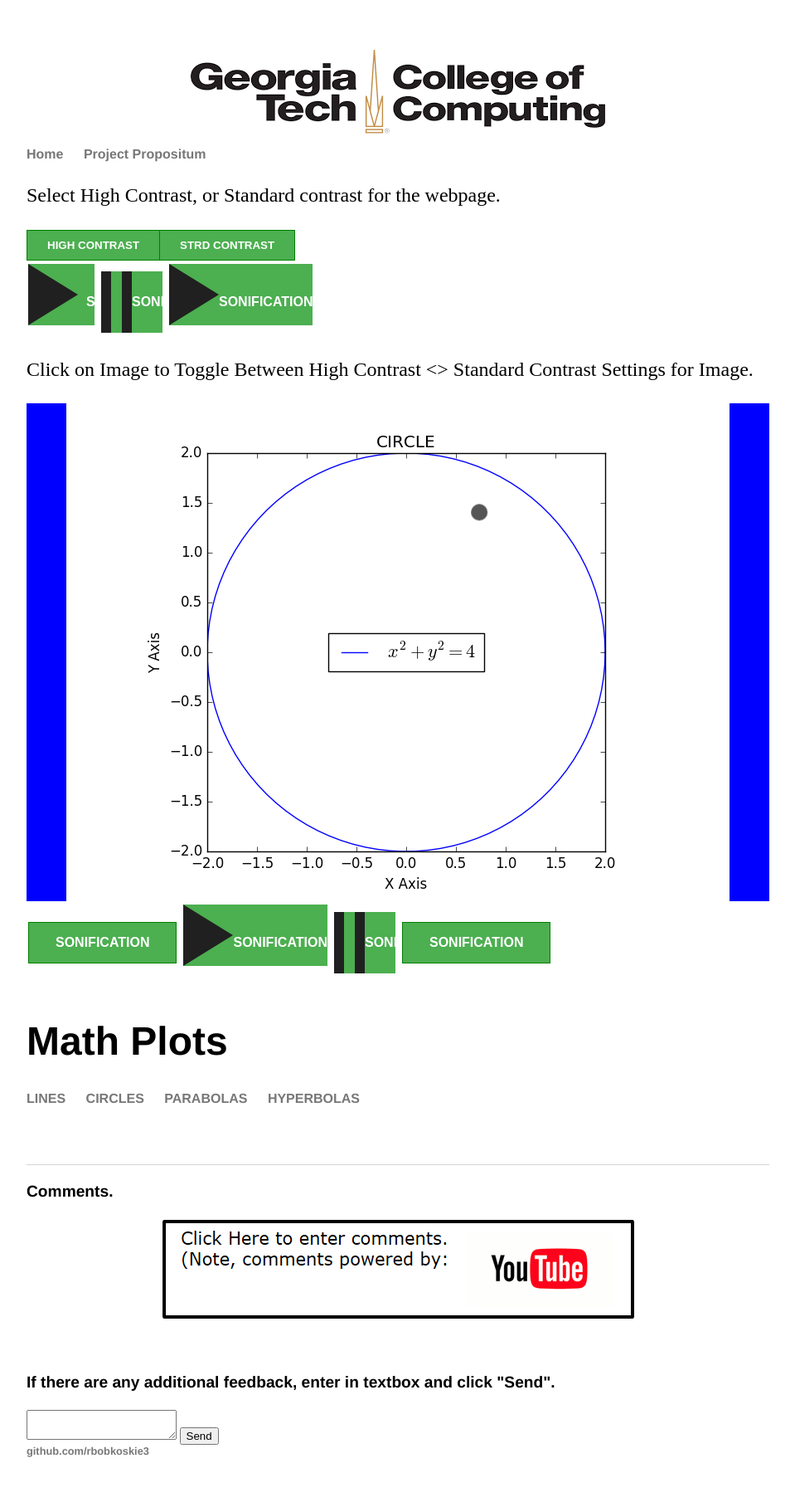
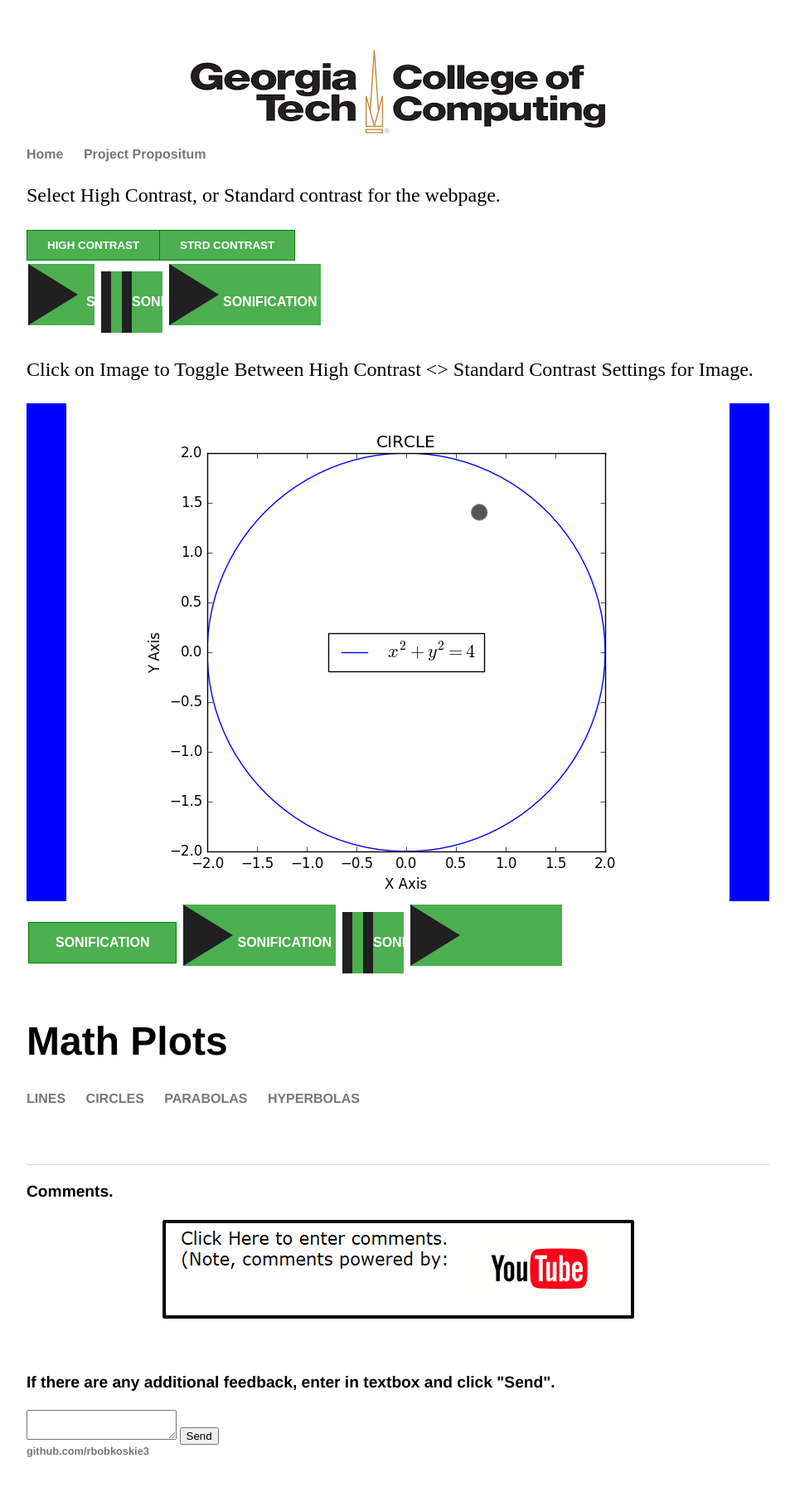
Before and after one commit to rbobkoskie3/rbobkoskie3.github.io, a Jekyll site: the page built from blog/index.html, in a window 1280 px wide. Shown: the whole page at 83% size, without its empty margins (160-1119 px from the left). Built offline with Jekyll 4.4.1, drawn with Linux system fonts in a browser that asks for light colours.

Commit message:
Add files via upload

```diff
--- a/blog/index.html
+++ b/blog/index.html
@@ -118,7 +118,7 @@
         .button.PP {
             color: #FFFFFF;
             text-align: left;
-            padding: 0px 0px;
+            padding: 0px 5px;
             // background: transparent;
             box-sizing: border-box;
             width: 74;
@@ -128,34 +128,27 @@
             transition: 100ms all ease;
             cursor: pointer;
 
-            // play state
             border-style: solid;
             border-width: 37px 0px 37px 60px;
+        }
 
-            &.paused {
-                border-style: double;
-                border-width: 0px 0px 0px 60px;
-            }
-
-            &:hover {
-                border-color: #202020 #202020 #202020 #404040;
-            }
+        .button.zz {
+            border-color: #202020 #202020 #202020 #404040;
+            border-style: double;
+            border-width: 0px 0px 0px 60px;
         }
         </style>
 </head>
 
     <button class="button play">SONIFICATION</button>
     <button class="button pause">SONIFICATION</button>
-    <button class="button PP">SONIFICATION</button>
+    <button class="button PP" onclick="myFunction(this)">SONIFICATION</button>
 
     <script>
-    $(document).ready(function() {
-        var btn = $(".button.PP");
-        btn.click(function() {
-            btn.toggleClass("paused");
-            return false;
-          });
-    });
+    function myFunction(button) {
+        var text = button.innerHTML;
+        button.setAttribute(".button.zz", "active");
+    }
     </script>
 
     <!-- img src="\images\ST_Circle.png" title="Graph of a Circle w/o High Contrast" -->
@@ -215,4 +208,4 @@
         <input type="button" class="button" value="SONIFICATION" onclick="play()">
         <button class="button PP" onclick="play()">SONIFICATION</button>
         <button class="button pause" onclick="play()">SONIFICATION</button>
-        <input type="button" class="button" value="SONIFICATION" onclick="play()">
+        <input type="button" class="button PP" value="SONIFICATION" onclick="play()">
```
